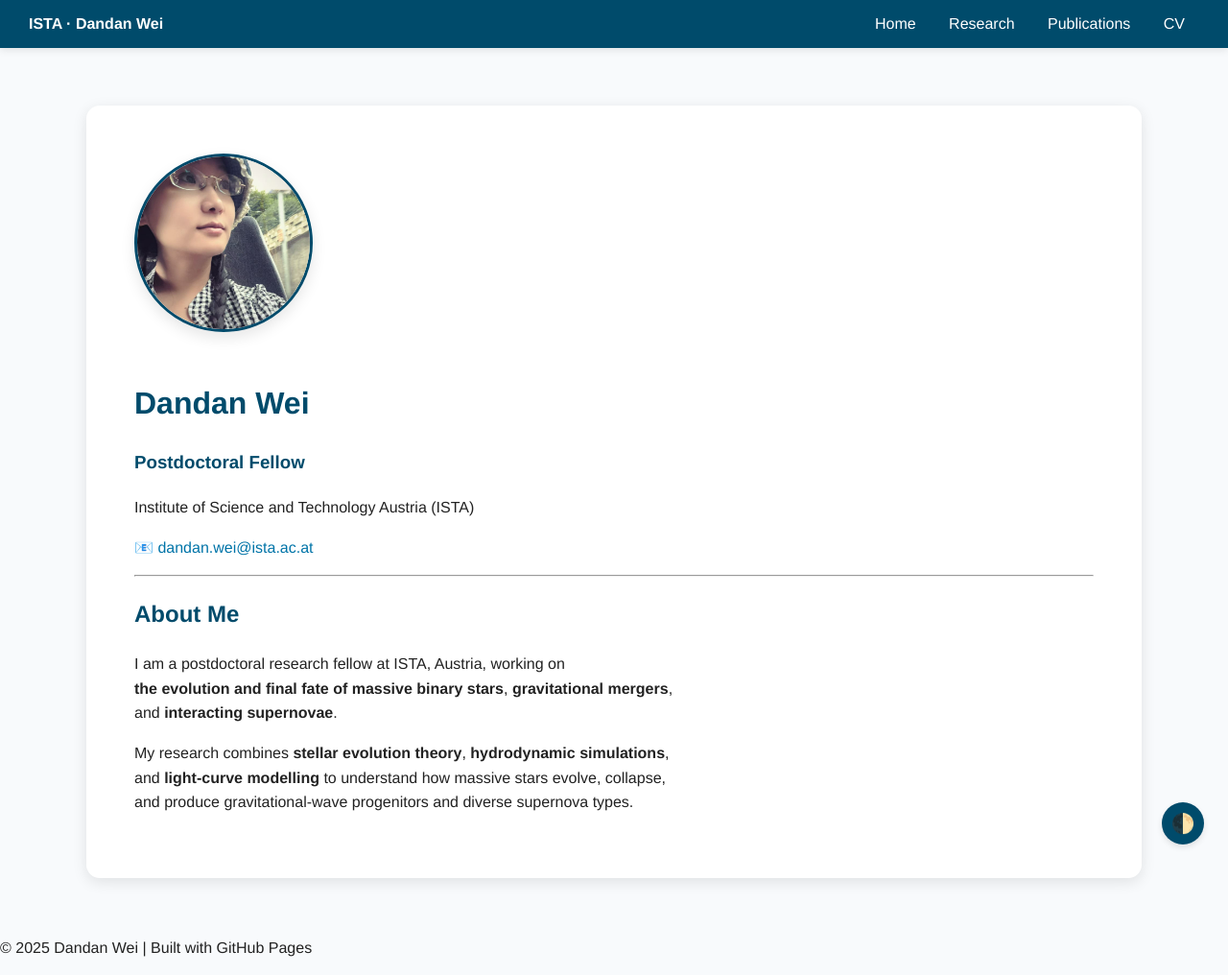
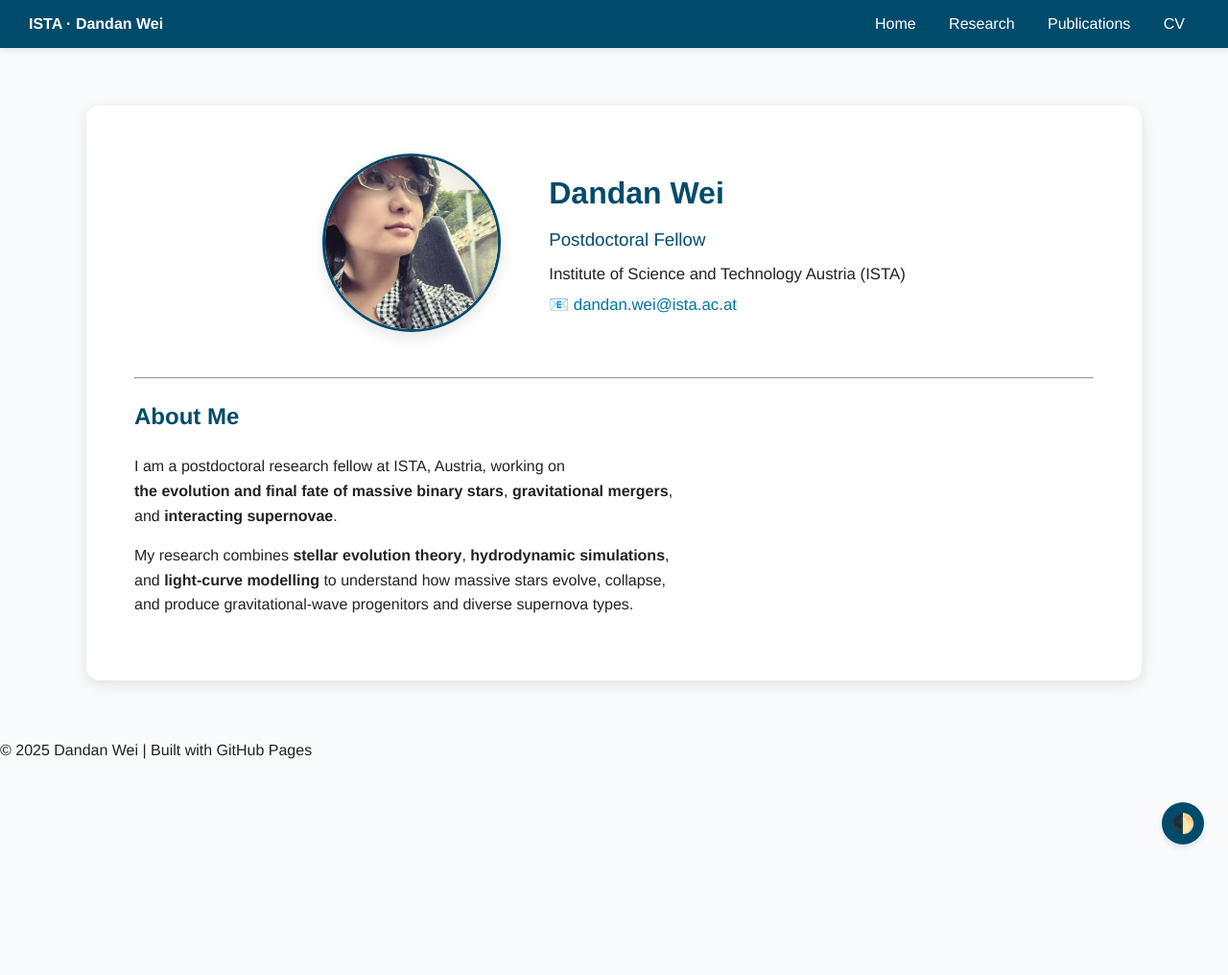
Before and after one commit to Dandan-star0/Dandan-star0.github.io, a Jekyll site: the page built from index.md, in a window 1280 px wide. Shown: the whole page at 96% size. Built offline with Jekyll 4.4.1, drawn with Linux system fonts in a browser that asks for light colours; after the commit the page ends 900 px from its top, so only the background shows below that.

Commit message:
Update style.css

```diff
--- a/assets/css/style.css
+++ b/assets/css/style.css
@@ -229,7 +229,41 @@ a:hover {
 }
 
 
-/* ===== Profile Picture ===== */
+/* ===== Profile Layout (Home Page) ===== */
+.profile-container {
+  display: flex;
+  align-items: center;
+  justify-content: center;
+  gap: 50px;
+  flex-wrap: wrap;
+  margin-bottom: 40px;
+}
+
+.profile-left {
+  flex: 0 0 180px;
+  text-align: center;
+}
+
+.profile-right {
+  max-width: 500px;
+}
+
+.profile-right h1 {
+  margin: 0;
+  font-size: 2em;
+  color: var(--accent);
+}
+
+.profile-right h3 {
+  margin: 8px 0;
+  font-weight: 500;
+}
+
+.profile-right p {
+  margin: 5px 0;
+  font-size: 1.05em;
+}
+
 .profile-pic {
   width: 180px;
   height: 180px;
@@ -237,7 +271,6 @@ a:hover {
   object-fit: cover;
   box-shadow: 0 6px 15px var(--shadow);
   border: 3px solid var(--accent);
-  margin-bottom: 20px;
   transition: transform 0.3s ease, box-shadow 0.3s ease;
 }
 
@@ -245,3 +278,14 @@ a:hover {
   transform: scale(1.05);
   box-shadow: 0 10px 25px var(--shadow);
 }
+
+/* Responsive (mobile) */
+@media (max-width: 768px) {
+  .profile-container {
+    flex-direction: column;
+    text-align: center;
+  }
+  .profile-right {
+    max-width: 90%;
+  }
+}
```
